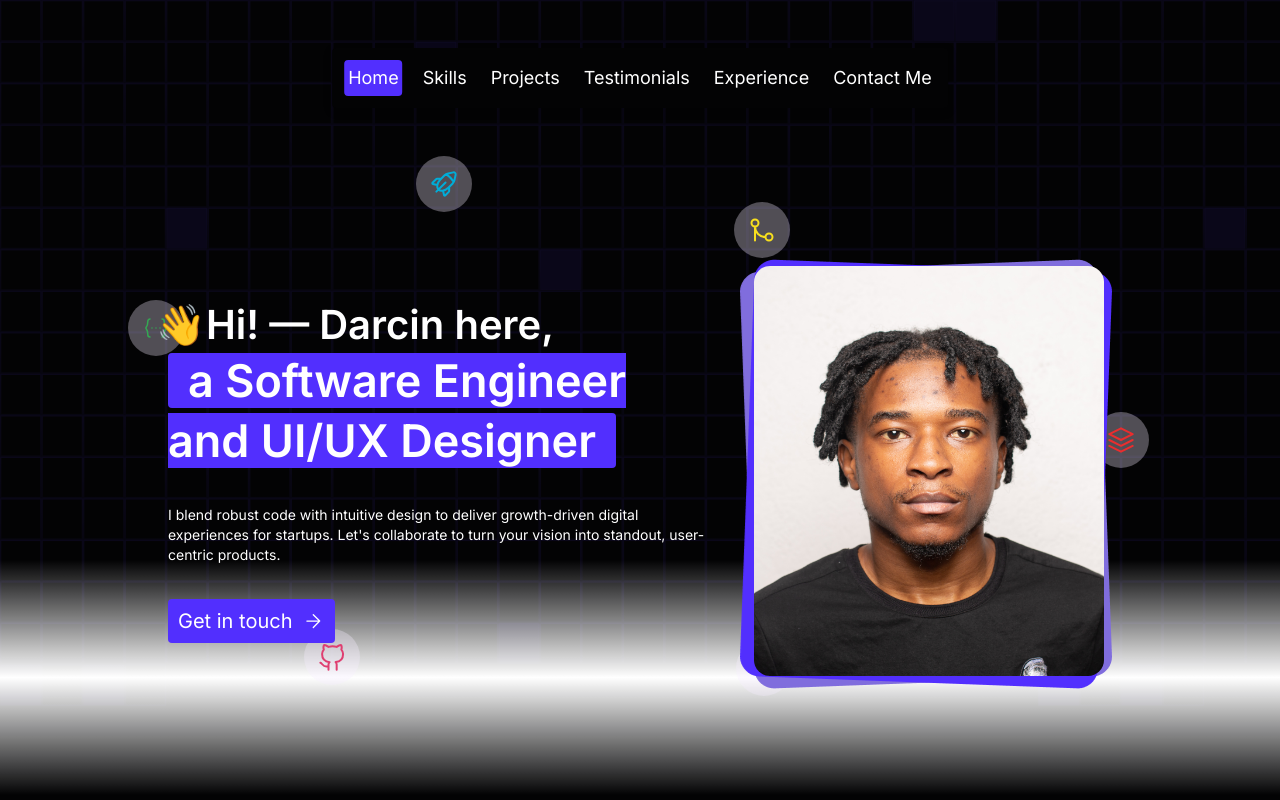
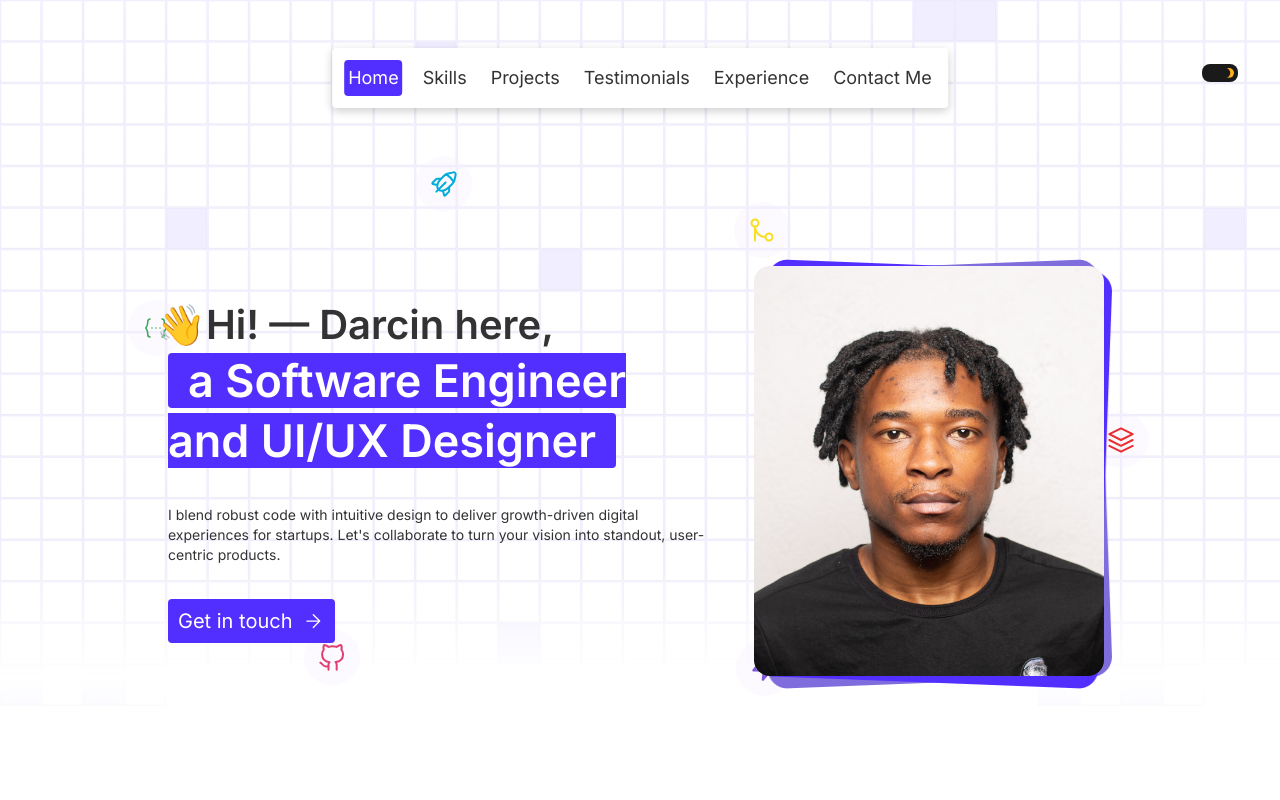
Before and after one commit to DarcinBig/my-portfolio, a Next.js app in the folder darcin-biganiro/: page / in a window 1280 px wide. Shown: the top 800 px of the page. Built offline with nearby package versions, Linux system fonts and the light colour scheme.

Commit message:
feat: add Reveal component for animation effects; implement ThemeToggle for dark mode support; enhance Hero and Navbar with animations; update Skills component with mouse tracking effect

```diff
--- a/darcin-biganiro/app/components/Hero/Hero.tsx
+++ b/darcin-biganiro/app/components/Hero/Hero.tsx
@@ -1,25 +1,35 @@
 import React from 'react'
 import Image from 'next/image'
+import Reveal from '../Reveal'
 
 const Hero = () => {
   return (
     <section className='relative flex flex-row items-center z-20 mx-auto md:gap-[37px] md:mx-10'>
       <div className='flex flex-col gap-[13px] items-center md:gap-[34px] md:my-[58px] md:items-start'>
+        <Reveal initialX={-25}>
           <h1 className='text-2xl text-center font-semibold block md:text-[40px] md:text-start md:inline'>
             <span className='-ml-3'>👋</span>Hi! — Darcin here,<br /> <span className='block text-[27px] highlight mt-2 md:text-[45px] md:inline md:mt-0 '> a Software Engineer and UI/UX Designer</span>
           </h1>
+        </Reveal>
+        <Reveal initialX={-30} delay={0.2}>
           <p className='text-center text-sm mx-6 md:text-start md:mx-0'>
             I blend robust code with intuitive design to deliver growth-driven digital experiences for startups. Let&apos;s collaborate to turn your vision into standout, user-centric products.
           </p>
-        <a href="mailto:d.biganiro28@gmail.com" className='self-center bg-primary text-white p-2.5 rounded flex gap-2.5 items-center text-sm md:self-start md:text-xl/6'>
+        </Reveal>
+        <Reveal initialX={-40} delay={0.4}>
+          <a href="mailto:d.biganiro28@gmail.com" className='self-center bg-primary text-white p-2.5 rounded flex gap-2.5 items-center text-sm md:self-start md:text-xl/6'
+          >
             Get in touch{' '}
             <Image src='/arrow_right_icon.svg' width={23} height={23} alt='arrow right icon'/>
           </a>
+        </Reveal>
       </div>
-      <div>
-        <Image src='/profile_light_purple.png' alt='light purple rectangle' width={372} height={430} className='hidden md:block w-[372px] h-[430px] absolute right-0 -z-10' />
-        <Image src='/profile_dark_purple.png' alt='dark purple rectangle' width={372} height={430} className='hidden md:block w-[372px] h-[430px] absolute right-0 -z-10' />
-        <Image src='/Darcin.jpg' alt='Darcin profile picture' width={350} height={410} className='hidden md:block min-w-[350px] h-[410px] z-10 mr-[7.7px] my-[6.5px] rounded-2xl' />
+      <div className='relative group'>
+        <Reveal>
+          <Image src='/profile_light_purple.png' alt='light purple rectangle' width={372} height={430} className='hidden md:block w-[372px] h-[430px] absolute right-0 top-0 -z-10 group-hover:scale-[102%] group-hover:-rotate-2 ease-in-out duration-300' />
+          <Image src='/profile_dark_purple.png' alt='dark purple rectangle' width={372} height={430} className='hidden md:block w-[372px] h-[430px] absolute right-0 top-0 -z-10 group-hover:scale-[102%] group-hover:rotate-2 ease-in-out duration-300' />
+          <Image src='/Darcin.jpg' alt='Darcin profile picture' width={350} height={410} className='hidden md:block min-w-[350px] h-[410px] z-10 mr-[7.7px] my-[6.5px] rounded-2xl group-hover:scale-[102%] group-hover:-rotate-2 ease-in-out duration-300' />
+        </Reveal>
       </div>
     </section>
   )
--- a/darcin-biganiro/app/components/Navbar.tsx
+++ b/darcin-biganiro/app/components/Navbar.tsx
@@ -3,6 +3,7 @@
 import React, { useCallback, useEffect, useState } from 'react'
 import cn from 'classnames'
 import Image from 'next/image'
+import Reveal from './Reveal'
 
 const Navbar = () => {
 
@@ -43,6 +44,7 @@ const Navbar = () => {
           height={24}
         />
       </button>
+      <Reveal initialY={-20} duration={0.5}>
         <nav className={cn('bg-background card-shadow p-3 rounded md:block duration-300 ease-in-out',
         {'opacity-100': isOpen, 'opacity-0 md:opacity-100': !isOpen})}
         >
@@ -133,6 +135,7 @@ const Navbar = () => {
             </li>
           </ul>
         </nav>
+      </Reveal>
     </div>
   )
 }
--- /dev/null
+++ b/darcin-biganiro/app/components/Reveal.tsx
@@ -0,0 +1,63 @@
+'use client'
+import React, { useEffect, useRef } from 'react'
+import { motion, useAnimation, useInView } from 'framer-motion';
+import { span, tr } from 'framer-motion/client';
+import { once } from 'events';
+
+type Props = React.PropsWithChildren<{
+  initialX?: number
+  initialY?: number
+  duration?: number
+  delay?:number
+}>
+
+const Reveal = ({
+  children,
+  initialX = 0,
+  initialY = 0,
+  duration = 1,
+  delay = 0
+}: Props) => {
+
+  const ref = useRef(null)
+  const isInView = useInView(ref, {once: true})
+  const controls = useAnimation()
+
+  useEffect(() => {
+    if(isInView) {
+      controls.start('visible')
+    }
+  }, [isInView])
+
+  return (
+    <motion.span
+      ref={ref}
+      initial='hidden'
+      variants={
+        {
+          hidden: {
+            opacity: 0,
+            x: initialX,
+            y: initialY,
+          },
+          visible: {
+            opacity: 1,
+            x: 0,
+            y: 0
+          },
+        }
+      }
+      transition={
+        {
+          duration,
+          delay
+        }
+      }
+      animate={controls}
+    >
+      {children}
+    </motion.span>
+  )
+}
+
+export default Reveal
--- a/darcin-biganiro/app/components/Skills/Skill.tsx
+++ b/darcin-biganiro/app/components/Skills/Skill.tsx
@@ -1,5 +1,7 @@
+'use client'
 import Image from 'next/image'
-import React from 'react'
+import React, { useEffect, useRef } from 'react'
+import { motion, useMotionTemplate, useMotionValue } from 'framer-motion'
 
 type Props = {
   icon: string
@@ -7,8 +9,29 @@ type Props = {
 }
 
 const Skill = ({icon, name}: Props) => {
+
+  const ref = useRef<HTMLDivElement>(null)
+  const xDistance = useMotionValue(0)
+  const yDistance = useMotionValue(0)
+  const mask = useMotionTemplate`radial-gradient(100px 100px at ${xDistance}px ${yDistance}px, #000, transparent)`
+  const handleMouseMove = (e: MouseEvent) => {
+    if (!ref.current) return
+    const clientRect =  ref.current.getBoundingClientRect()
+    xDistance.set(e.x - clientRect.x)
+    yDistance.set(e.y - clientRect.y)
+
+  }
+
+  useEffect(() => {
+    window.addEventListener('mousemove', handleMouseMove)
+    return () => {
+      window.removeEventListener('mousemove', handleMouseMove)
+    }
+  }, [])
+
   return (
     <div className='relative flex gap-2 p-2 border-primary border rounded-lg h-[46px]'>
+      <motion.div ref={ref} className='absolute inset-0 border-2 border-purple-500 dark:border-purple-300 rounded-lg' style={{maskImage: mask, WebkitMaskImage: mask,}}></motion.div>
       <Image src={icon} alt={`${name} icon`} width={23} height={23} />
       <p className='text-lg'>{name}</p>
     </div>
--- /dev/null
+++ b/darcin-biganiro/app/components/ThemeToggle.tsx
@@ -0,0 +1,50 @@
+"use client"
+import Image from 'next/image';
+import React, { useEffect, useState } from 'react'
+
+const ThemeToggle = () => {
+
+  const [isDarkMode, setIsDarkMode] = useState<boolean>(typeof window !== 'undefined' ? localStorage.getItem('theme') === 'dark' || window.matchMedia('(prefers-color-scheme: dark)').matches : true)
+
+  useEffect(() => {
+    const savedTheme = typeof window !== 'undefined' ? localStorage.getItem('theme') : null
+
+    if (savedTheme) {
+      setIsDarkMode(savedTheme === 'dark')
+    } else {
+        const prefersDarkMode = window.matchMedia('(prefers-color-scheme: dark)').matches
+        setIsDarkMode(prefersDarkMode)
+    }
+  }, [])
+
+  useEffect(() => {
+    document.body.classList.toggle('dark', isDarkMode)
+    if (typeof window !== 'undefined')
+      localStorage.setItem('theme', isDarkMode ? 'dark' : 'light')
+  }, [isDarkMode])
+
+  const toggleTheme = () => {
+    setIsDarkMode(prev => !prev)
+  }
+
+  return (
+    <button onClick={toggleTheme} className='fixed top-[58px] left-6 md:top-16 md:left-auto md:right-[42px] w-9 h-[18px] bg-[#1a1a1a] dark:bg-[#efefef] rounded-lg z-50 flex items-center justify-end dark:justify-start px-1'>
+      {isDarkMode ?
+        <Image
+          src='/sun_icon.svg'
+          alt='sun_icon'
+          width={14}
+          height={14}
+        /> :
+        <Image
+          src='/moon_icon.svg'
+          alt='moon icon'
+          width={14}
+          height={19}
+        />
+      }
+    </button>
+  )
+}
+
+export default ThemeToggle
--- a/darcin-biganiro/app/page.tsx
+++ b/darcin-biganiro/app/page.tsx
@@ -1,13 +1,30 @@
+import Image from "next/image";
 import TopBackground from "./components/Hero/TopBackground";
 import Navbar from "./components/Navbar";
 import Sections from "./components/Sections";
+import ThemeToggle from "./components/ThemeToggle";
 
 export default function Home() {
   return (
     <div className="relative overflow-clip" id="home">
       <Sections />
       <Navbar />
+      <ThemeToggle />
       <TopBackground />
+      <Image
+        src='/bottom_gradient_mobile.svg'
+        alt='bottom gradient background'
+        width={700}
+        height={1024}
+        className='absolute bottom-0 min-w-[1024px] min-h-[700px] -z-50 md:hidden'
+      />
+      <Image
+        src='/bottom_gradient.svg'
+        alt='bottom gradient background'
+        width={936}
+        height={1557}
+        className='absolute -bottom-[175px] left-1/2 -translate-x-1/2 min-w-[1557px] min-h-[936px] -z-50 hidden md:block'
+      />
     </div>
   )
 }
--- a/darcin-biganiro/package.json
+++ b/darcin-biganiro/package.json
@@ -3,13 +3,14 @@
   "version": "0.1.0",
   "private": true,
   "scripts": {
-    "dev": "next dev --turbopack",
+    "dev": "next dev",
     "build": "next build",
     "start": "next start",
     "lint": "next lint"
   },
   "dependencies": {
     "classnames": "^2.5.1",
+    "framer-motion": "^12.0.0-alpha.1",
     "next": "15.4.2",
     "react": "19.1.0",
     "react-dom": "19.1.0"
```
Also changed, not shown: 1 other file (tests, documents, lock files or other folders). Lines whose indentation alone changed are shown as unchanged.
